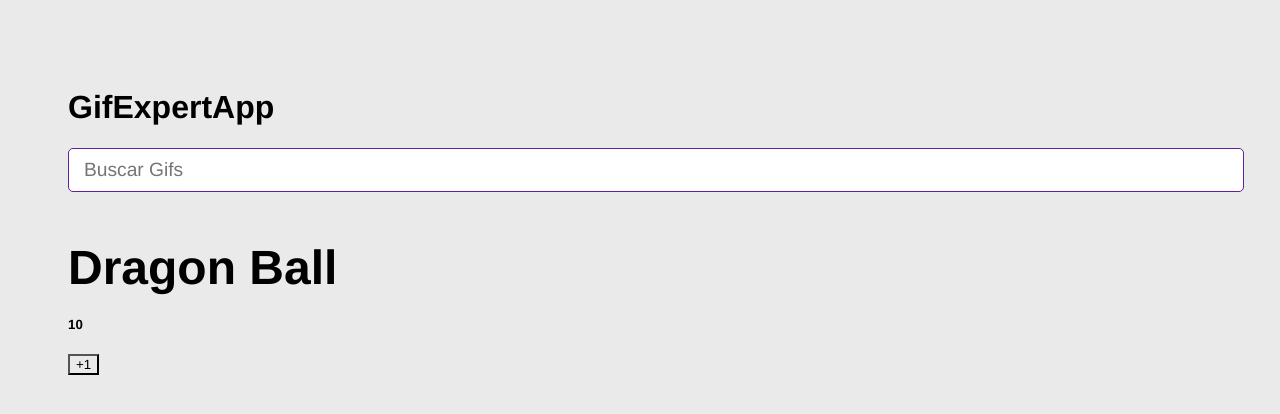
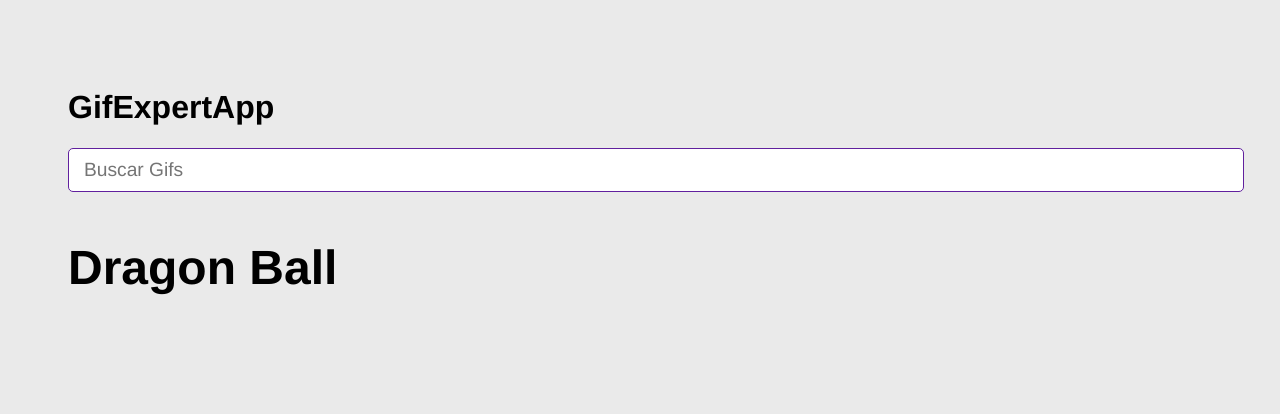
Before and after one commit to TadeoLeonFerenese/GifApp, a React (Vite) app: page / in a window 1280 px wide. Shown: the top 414 px of the page. Built offline with nearby package versions, Linux system fonts and the light colour scheme; no server answers.

Commit message:
On fire BB

```diff
--- a/src/components/GifGrid.jsx
+++ b/src/components/GifGrid.jsx
@@ -1,9 +1,7 @@
-import { useState, useEffect } from "react"; // useEffect se usa para disparar un efecto secundario cuando el componente se renderiza pro primera vez
+import { useEffect } from "react"; // useEffect se usa para disparar un efecto secundario cuando el componente se renderiza pro primera vez
 import { getGifs } from "../helpers/getGifs";
 
 export const GifGrid = ({ category }) => {
-  const [counter, setCounter] = useState(10);
-
   useEffect(() => {
     getGifs(category);
   }, []);
@@ -11,9 +9,6 @@
   return (
     <>
       <h3>{category}</h3>
-
-      <h5>{counter}</h5>
-      <button onClick={() => setCounter(counter + 1)}>+1</button>
     </>
   );
 };
--- a/src/helpers/getGifs.js
+++ b/src/helpers/getGifs.js
@@ -9,6 +9,5 @@
     title: img.title,
     url: img.images.downsized_medium.url,
   }));
-  console.log(gifs);
   return gifs;
 };
```
Also changed, not shown: package.json (line endings or trailing spaces).
